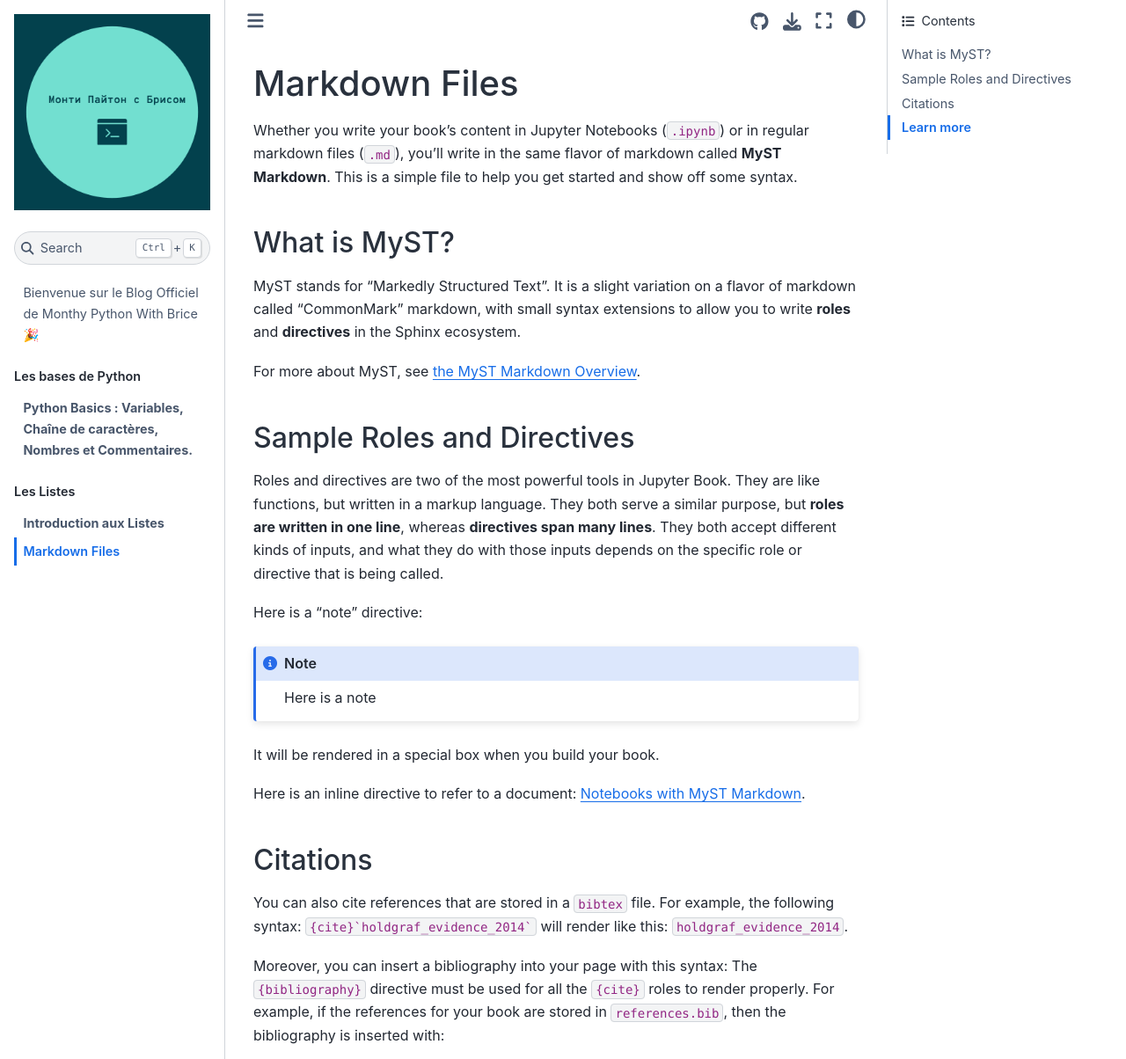
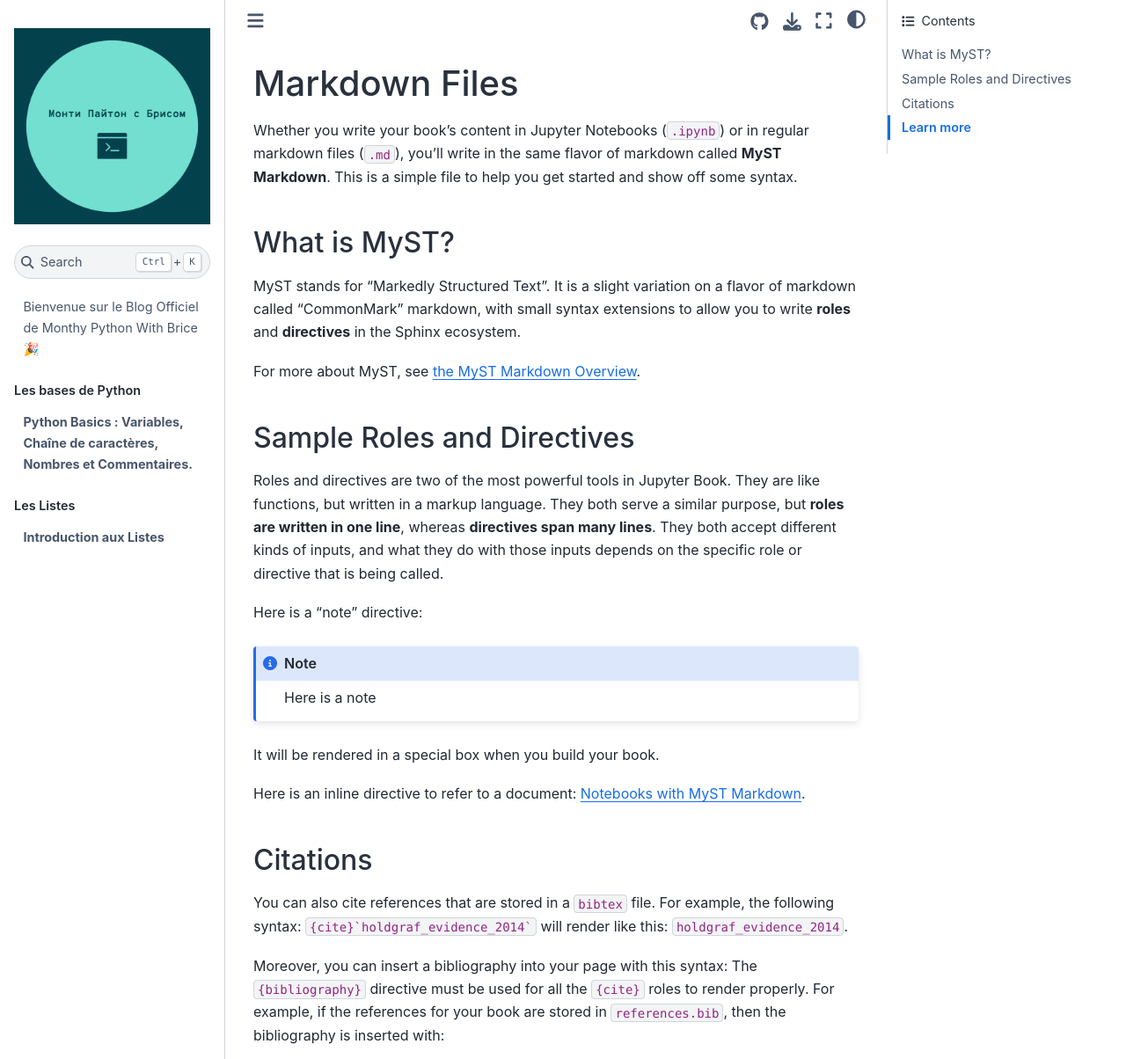
Before and after one commit to boodscode237/blog, a Jupyter Book: the page built from markdown.md, in a window 1280 px wide and 1400 px high, cut to the strip 0-1204 px from the top of the window. Shown: the whole strip at 88% size. Built offline with Jupyter Book 1.0.4 settings and Sphinx 7.4.7 and the Sphinx Book theme 1.1.4, drawn with Linux system fonts in a browser that asks for light colours; cross-references to code outside the pages are shown as plain code; some of the changed text lies outside the part shown.

Commit message:
organized chapters and deleted page markup

```diff
--- a/_toc.yml
+++ b/_toc.yml
@@ -16,4 +16,3 @@
   - caption: Les Listes
     chapters:
       - file: 02_lists_intro
-      - file: markdown
```
